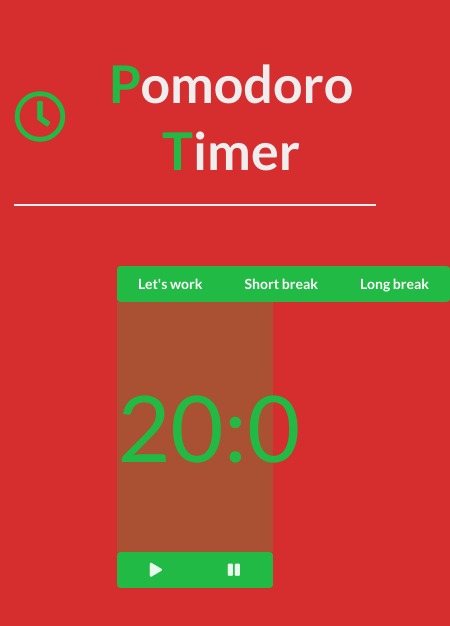
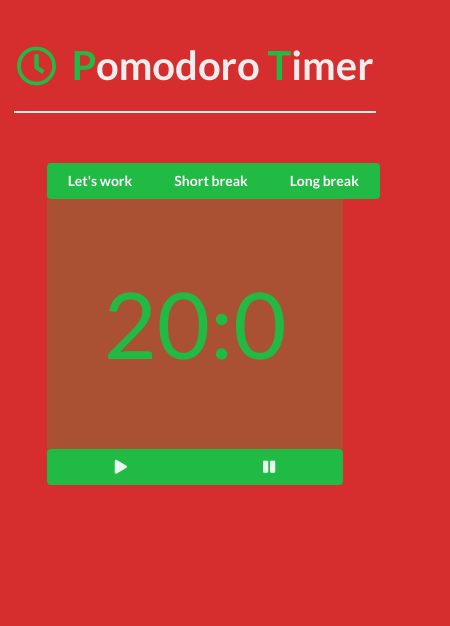
Before and after one commit to mateuszlubianka1993/pomodoro-timer-app, a React (Create React App) app: page / in a window 390 px wide. Shown: the top 626 px of the page, 450 px wide, since content can reach past the window. Built offline with nearby package versions, Linux system fonts and the light colour scheme.

Commit message:
update css

```diff
--- a/src/components/App.js
+++ b/src/components/App.js
@@ -14,7 +14,7 @@ class App extends React.Component {
   };
 
   shortBreak = () => {
-    this.setState({time: 5})
+    this.setState({time: 300})
   };
 
   work = () => {
--- a/src/components/Header.css
+++ b/src/components/Header.css
@@ -2,9 +2,6 @@
     padding-top: 50px;
     background-color: #d62e2e;
     margin-bottom: 35px;
-    /* -webkit-box-shadow: 14px 15px 14px 0px rgba(0,0,0,0.75);
-    -moz-box-shadow: 14px 15px 14px 0px rgba(0,0,0,0.75);
-    box-shadow: 14px 15px 14px 0px rgba(0,0,0,0.75); */
 }
 .header-row {
     text-align: center;
@@ -25,3 +22,17 @@ h1 {
 .green-text {
     color: #21ba45;
 }
+
+@media (max-width: 495px) {
+    .header-icon {
+        font-size: 40px;
+        margin-right: 15px;
+    }
+    h1 {
+        font-size: 40px;
+    }
+    .header-container {
+        padding-top: 40px;
+        margin-bottom: 25px;
+    }
+}
--- a/src/components/TimerBox.css
+++ b/src/components/TimerBox.css
@@ -4,10 +4,18 @@
     align-items: center;
     padding-top: 40px;
     padding: 25px;
-    /* -webkit-box-shadow: 14px 15px 14px 0px rgba(0,0,0,0.75);
-    -moz-box-shadow: 14px 15px 14px 0px rgba(0,0,0,0.75);
-    box-shadow: 14px 15px 14px 0px rgba(0,0,0,0.75); */
 }
 .timer-box-item {
     width: 50%;
 }
+
+@media (max-width: 991px) {
+    .timer-box-item {
+        width: 80%;
+    }
+}
+@media (max-width: 495px) {
+    .timer-box-item {
+        width: 95%;
+    }
+}
```
